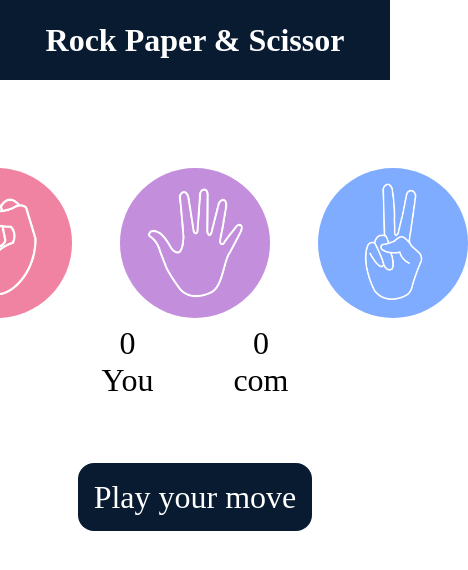
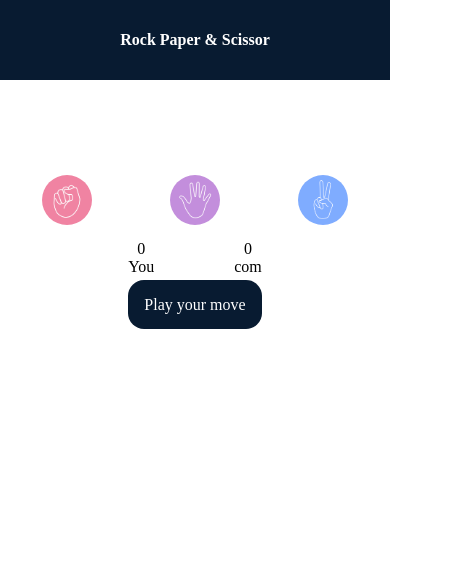
Before and after one commit to AnjaliShandilya/Rock-Paper-Scissor-Game, a plain HTML site: page index.html in a window 390 px wide. Shown: the whole page, 468 px wide, since content can reach past the window. Drawn offline with Linux system fonts and the light colour scheme.

Commit message:
Add files via upload

```diff
--- a/Style1.CSS
+++ b/Style1.CSS
@@ -56,3 +56,32 @@ img{
     border-radius: 1rem;
     padding: 1rem;
 }
+@media ( max-width:600px){
+    .choice{
+        height: 80px;
+        width: 80px;
+        border: 1px;
+    }
+    *{
+        font-size: 1rem;
+    }
+    .choice:hover{
+        background-color: white;
+    }
+    img{
+        height: 50px;
+        width: 50px;
+        border: 1px;
+    }
+    .score-bord{
+        size: 90px;
+    }
+    #msg{
+        font-size: 1rem;
+    }
+    .msg-container{
+        margin-top: 20px;
+        size: 30px;
+    }
+
+}
```
